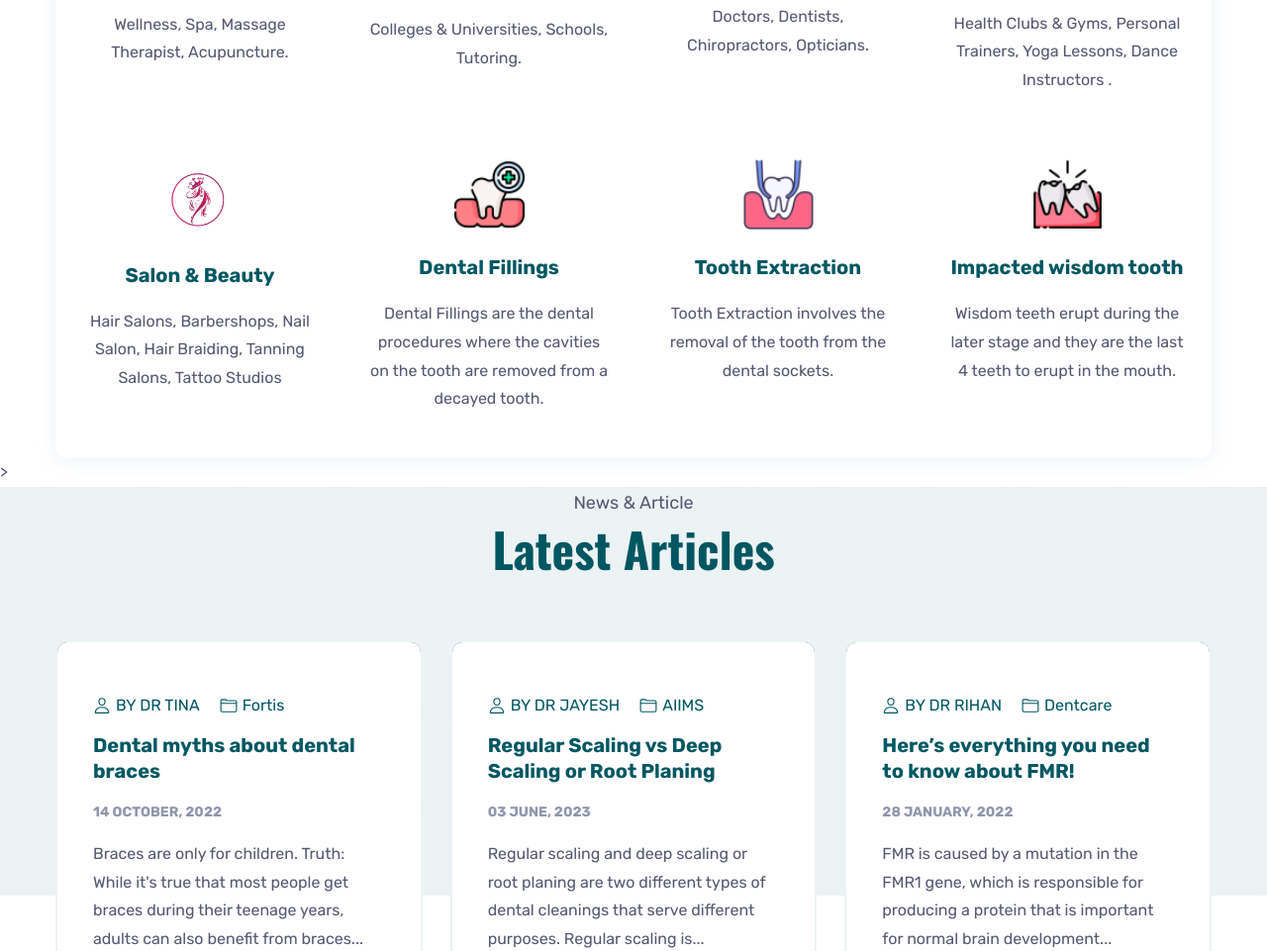
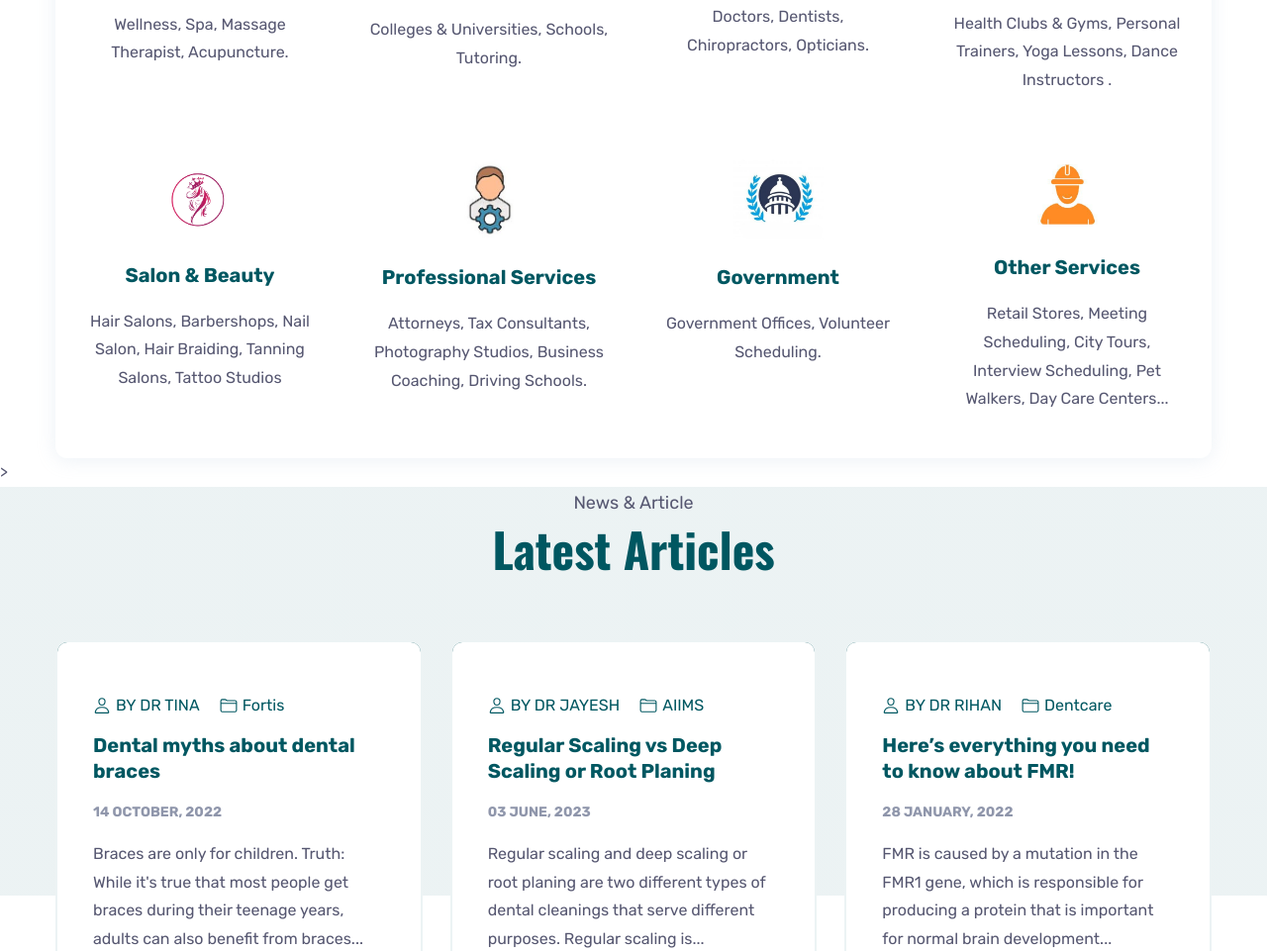
Before and after one commit to aravindJ1719/Smartpointy, a plain HTML site: page frountend/index.html in a window 1280 px wide. Shown: the part 1249-2210 px from the top of the page at 99% size. Drawn offline with nearby package versions, Linux system fonts and the light colour scheme; some packages are replaced by stand-ins of ours; a script that the page names is missing.

Commit message:
feat: Backend file

```diff
--- a/Backend/index.js
+++ b/Backend/index.js
@@ -37,7 +37,7 @@ const options = {
 	definition: {
 		openapi: "3.0.0",
 		info: {
-			title: "Dental Appointment System",
+			title: "Appointment System",
 			version: "1.0.0",
 			description: "A simple Express Library API",
 		},
--- a/frountend/index.html
+++ b/frountend/index.html
@@ -325,22 +325,20 @@
                                 <div class="service-card" data-reveal="bottom">
                                     <div class="card-icon">
                                         <img
-                                            src="./images/dental-check.png"
-                                            width="71"
-                                            height="71"
+                                            src="./images/Professional Services.jpg"
+                                            width="81"
+                                            height="81"
                                             loading="lazy"
                                             alt="icon"
                                         />
                                     </div>
 
                                     <h3 class="headline-sm card-title">
-                                        <a href="#">Dental Fillings</a>
+                                        <a href="#">Professional Services</a>
                                     </h3>
 
                                     <p class="card-text">
-                                        Dental Fillings are the dental
-                                        procedures where the cavities on the
-                                        tooth are removed from a decayed tooth.
+                                        Attorneys, Tax Consultants, Photography Studios, Business Coaching, Driving Schools.
                                     </p>
                                     <!--
                 <button class="btn-circle" aria-label="read more about Orthopedics">
@@ -352,21 +350,20 @@
                                 <div class="service-card" data-reveal="bottom">
                                     <div class="card-icon">
                                         <img
-                                            src="./images/tooth-extraction.png"
-                                            width="71"
-                                            height="71"
+                                            src="./images/Government.jpg"
+                                            width="91"
+                                            height="91"
                                             loading="lazy"
                                             alt="icon"
                                         />
                                     </div>
 
                                     <h3 class="headline-sm card-title">
-                                        <a href="#">Tooth Extraction</a>
+                                        <a href="#">Government</a>
                                     </h3>
 
                                     <p class="card-text">
-                                        Tooth Extraction involves the removal of
-                                        the tooth from the dental sockets.
+                                        Government Offices, Volunteer Scheduling.
                                     </p>
 
                                     <!-- <button class="btn-circle" aria-label="read more about Pulmonology">
@@ -379,7 +376,7 @@
                                 <div class="service-card" data-reveal="bottom">
                                     <div class="card-icon">
                                         <img
-                                            src="./images/impact.png"
+                                            src="./images/otherservice.jpg"
                                             width="71"
                                             height="71"
                                             loading="lazy"
@@ -388,13 +385,11 @@
                                     </div>
 
                                     <h3 class="headline-sm card-title">
-                                        <a href="#">Impacted wisdom tooth</a>
+                                        <a href="#">Other Services</a>
                                     </h3>
 
                                     <p class="card-text">
-                                        Wisdom teeth erupt during the later
-                                        stage and they are the last 4 teeth to
-                                        erupt in the mouth.
+                                        Retail Stores, Meeting Scheduling, City Tours, Interview Scheduling, Pet Walkers, Day Care Centers...
                                     </p>
                                     <!--
                 <button class="btn-circle" aria-label="read more about Orthopedics">
```
Also changed, not shown: Backend/package.json (+5 -4 lines), README.md (added), frountend/images/Government.jpg (added), frountend/images/Professional Services.jpg (added), frountend/images/dental-check.png (deleted), frountend/images/impact.png (deleted), frountend/images/otherservice.jpg (added), frountend/images/tooth-extraction.png (deleted), 1 other file.
